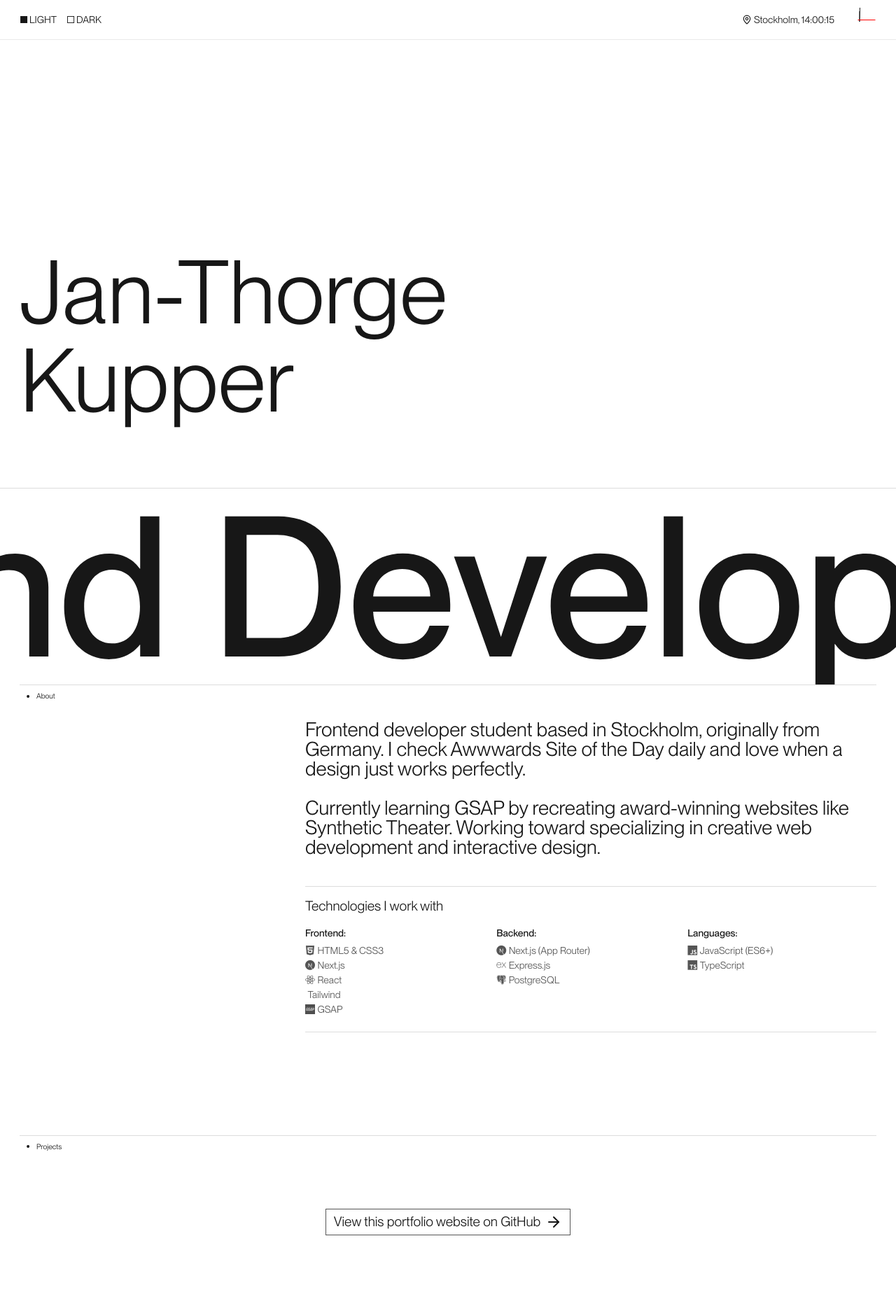
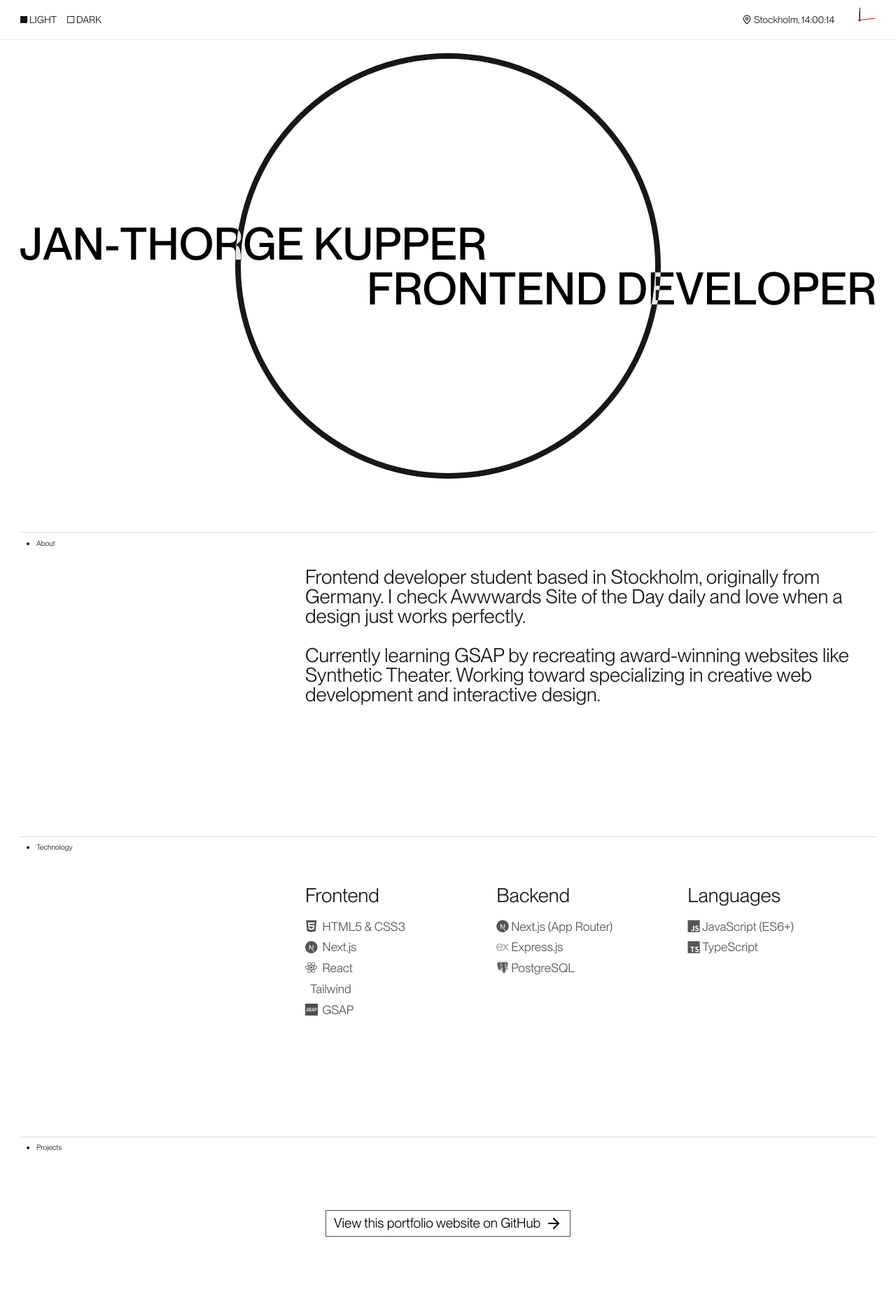
Before and after one commit to t-kupp/portfolio-v3, a Next.js app: page / in a window 1280 px wide. Shown: the top 1876 px of the page at 70% size. Built offline with nearby package versions, Linux system fonts and the light colour scheme; grey boxes are pictures that could not be loaded.

Commit message:
Refactor components and styles for improved layout and performance; add new TechnologySection and LandingGeometry components

```diff
--- a/app/globals.css
+++ b/app/globals.css
@@ -14,6 +14,7 @@
   --color-border: var(--border);
   --animate-hscroll: hscroll 20s linear infinite;
   --font-neueMontreal: "Neue Montreal", Helvetica, sans-serif;
+  --font-neueMontreal-mono: "Neue Montreal Mono", monospace;
 
   @keyframes hscroll {
     0% {
@@ -43,11 +44,6 @@ html {
   font-size: clamp(14px, 1vw, 22px);
 }
 
-h1 {
-  font-size: 9rem;
-  line-height: 1;
-}
-
 h4 {
   font-size: 2rem;
   line-height: 1;
@@ -64,14 +60,6 @@ textarea,
 label {
   font-size: 1.375rem;
   line-height: 1.5;
-}
-
-/* Mobile h1 scaling  */
-
-@media (max-width: 640px) {
-  h1 {
-    font-size: 5rem;
-  }
 }
 
 body {
--- a/app/page.js
+++ b/app/page.js
@@ -2,28 +2,16 @@
 
 import AboutSection from "@/components/AboutSection";
 import ContactSection from "@/components/ContactSection";
-import DotPlain from "@/components/DotPlain";
 import HeroSection from "@/components/HeroSection";
-import HorizontalScroller from "@/components/HorizontalScroller";
 import ProjectsSection from "@/components/ProjectsSections";
-import { motion } from "motion/react";
+import TechnologySection from "@/components/TechnologySection";
 
 export default function Home() {
   return (
-    <div>
-      <motion.div
-        initial={{ opacity: 0 }}
-        animate={{ opacity: 1 }}
-        transition={{
-          delay: 2.5,
-          duration: 0.6,
-        }}
-      >
-        {/* <DotPlain /> */}
-      </motion.div>
+    <div id="main" className="hidden">
       <HeroSection />
-      <HorizontalScroller />
       <AboutSection />
+      <TechnologySection />
       <ProjectsSection />
       <ContactSection />
     </div>
--- a/components/AboutSection.jsx
+++ b/components/AboutSection.jsx
@@ -2,7 +2,6 @@
 
 import Divider from "./Divider";
 import SectionHeadline from "./SectionHeadline";
-import TechStack from "./TechStack";
 
 export default function AboutSection() {
   return (
@@ -20,9 +19,6 @@ export default function AboutSection() {
           Synthetic Theater. Working toward specializing in creative web
           development and interactive design.
         </h4>
-        <Divider />
-        <TechStack />
-        <Divider />
       </div>
     </div>
   );
--- a/components/Cursor.jsx
+++ b/components/Cursor.jsx
@@ -27,7 +27,7 @@ export default function Cursor() {
 
   useGSAP(() => {
     function handleMouseMove(e) {
-      let offsetY = 11;
+      let offsetY = 13;
 
       const targetElements = document.elementsFromPoint(e.clientX, e.clientY);
 
@@ -62,7 +62,7 @@ export default function Cursor() {
   return (
     <div
       ref={cursorRef}
-      className={`${isHoveringClickable ? "h-0 w-0" : "h-2 w-2"} pointer-events-none fixed top-0 left-0 z-[9999] hidden -translate-x-2 rounded-full bg-white mix-blend-difference transition-[width,height] duration-200 md:block`}
+      className={`${isHoveringClickable ? "h-0 w-0" : "h-2 w-2"} pointer-events-none fixed top-0 left-0 z-[9999] hidden -translate-x-2.5 rounded-full bg-white mix-blend-difference transition-[width,height] duration-200 md:block`}
     />
   );
 }
--- a/components/HeroSection.jsx
+++ b/components/HeroSection.jsx
@@ -1,20 +1,52 @@
-import { motion } from "motion/react";
+import { useGSAP } from "@gsap/react";
+import gsap from "gsap";
+import { SplitText } from "gsap/SplitText";
+import LandingGeometry from "./LandingGeometry";
 
 export default function HeroSection() {
+  useGSAP(() => {
+    gsap.registerPlugin(SplitText);
+
+    const nameSplit = SplitText.create(".hero-name", {
+      type: "chars, words",
+      mask: "chars",
+    });
+    const craftSplit = SplitText.create(".hero-craft", {
+      type: "chars, words",
+      mask: "chars",
+    });
+
+    gsap.from(nameSplit.chars, {
+      x: 100,
+      stagger: 0.01,
+      delay: 3.5,
+      duration: 1,
+      ease: "power2",
+    });
+
+    gsap.from(
+      craftSplit.chars,
+      {
+        x: 100,
+        stagger: 0.01,
+        duration: 1,
+        ease: "power2",
+      },
+      "<+0.3",
+    );
+  });
+
   return (
-    <div className="flex min-h-[80vh] flex-col justify-end">
-      <motion.div
-        initial={{ opacity: 0, y: 20 }}
-        animate={{ opacity: 1, y: 0 }}
-        transition={{ delay: 1.8, duration: 0.5 }}
-        className="px-4 py-16 lg:px-8"
-      >
-        <h1 className="py-10">
-          Jan-Thorge
-          <br />
-          Kupper
+    <div className="relative -mt-[57px] flex h-[95vh] flex-col justify-center p-8">
+      <div className="absolute top-0 left-0 h-full w-full">
+        <LandingGeometry />
+      </div>
+      <div className="flex flex-col gap-4 text-[10vw] leading-none text-white uppercase mix-blend-difference lg:gap-0 lg:text-[5vw]">
+        <h1 className="hero-name font-medium">Jan-Thorge Kupper</h1>
+        <h1 className="hero-craft place-self-end font-medium">
+          Frontend Developer
         </h1>
-      </motion.div>
+      </div>
     </div>
   );
 }
--- /dev/null
+++ b/components/LandingGeometry.jsx
@@ -0,0 +1,75 @@
+import { useGSAP } from "@gsap/react";
+import gsap from "gsap";
+import { useRef } from "react";
+
+export default function LandingGeometry() {
+  const SHAPE_COUNT = 2;
+  const shapesRef = useRef([]);
+
+  useGSAP(() => {
+    let centerX = window.innerWidth / 2;
+    let centerY = window.innerHeight / 2;
+
+    const moveX = [];
+    const moveY = [];
+
+    for (let i = 0; i < SHAPE_COUNT; i++) {
+      moveX[i] = gsap.quickTo(shapesRef.current[i], "left", {
+        duration: 0.6,
+        ease: "power1",
+      });
+      moveY[i] = gsap.quickTo(shapesRef.current[i], "top", {
+        duration: 0.6,
+        ease: "power1",
+      });
+    }
+
+    const handleMouseMove = (e) => {
+      for (let i = 0; i < SHAPE_COUNT; i++) {
+        const divisor = 14 + i * 3;
+        moveX[i](centerX + (e.clientX - centerX) / divisor);
+        moveY[i](centerY + (e.clientY - centerY) / divisor);
+      }
+    };
+
+    const handleResize = () => {
+      if (window.innerWidth < 768) return;
+
+      centerX = window.innerWidth / 2;
+      centerY = window.innerHeight / 2;
+
+      for (let i = 0; i < SHAPE_COUNT; i++) {
+        moveX[i](centerX);
+        moveY[i](centerY);
+      }
+    };
+
+    window.addEventListener("mousemove", handleMouseMove);
+    window.addEventListener("resize", handleResize);
+
+    return () => {
+      window.removeEventListener("mousemove", handleMouseMove);
+      window.removeEventListener("resize", handleResize);
+    };
+  });
+
+  return (
+    <div className="relative flex h-full w-full items-center justify-center">
+      {[...Array(SHAPE_COUNT)].map((shape, i) => {
+        return (
+          <div
+            key={i}
+            ref={(el) => (shapesRef.current[i] = el)}
+            style={{
+              width: `calc(min(80vw, 80vh) - max(1vw, 2vh) * ${SHAPE_COUNT + i})`,
+              height: `calc(min(80vw, 80vh) - max(1vw, 2vh) * ${SHAPE_COUNT + i})`,
+              backgroundColor:
+                i % 2 === 0 ? "var(--foreground)" : "var(--background)",
+            }}
+            className="absolute top-1/2 left-1/2 -translate-1/2 rounded-full transition-colors"
+          ></div>
+        );
+      })}
+    </div>
+  );
+}
--- a/components/LinkButton.jsx
+++ b/components/LinkButton.jsx
@@ -3,15 +3,24 @@ import { ArrowRight } from "lucide-react";
 export default function LinkButton({ title, href, className }) {
   return (
     <a
-      target="_blank"
+      href={href}
       className={
         className +
-        " group text-foreground hover:bg-foreground hover:text-background border-border group flex items-center justify-between gap-2 border-b px-3 py-1 transition-[background-color,color,border-color] duration-500 hover:!duration-200"
+        " group border-border relative gap-x-2 overflow-hidden border-b px-3 py-1"
       }
-      href={href}
     >
-      <p>{title}</p>
-      <ArrowRight className="transition-transform duration-200 group-hover:translate-x-1" />
+      <div className="bg-foreground absolute bottom-0 left-1/2 h-0 w-0 -translate-x-1/2 transition-[height,width] duration-200 ease-in-out group-hover:h-full group-hover:w-full"></div>
+      <div
+        className={
+          (href ? "text-white" : "text-white/50") +
+          " flex items-center justify-between gap-x-2 transition-colors"
+        }
+      >
+        <p className="mix-blend-difference">{title}</p>
+        {href && (
+          <ArrowRight className="mix-blend-difference transition-transform group-hover:translate-x-2" />
+        )}
+      </div>
     </a>
   );
 }
--- a/components/LoadingScreen.jsx
+++ b/components/LoadingScreen.jsx
@@ -1,61 +1,83 @@
 "use client";
 
-import { motion } from "motion/react";
-import { useEffect } from "react";
+import { useGSAP } from "@gsap/react";
+import gsap from "gsap";
+import { useRef, useState } from "react";
 
 export default function LoadingScreen() {
-  // Robust solution to prevent scrolling during loading screen
-  // Extensive code needed to work with smooth-scroll library
-  useEffect(() => {
-    // Store original body styles
-    const originalStyle = window.getComputedStyle(document.body);
-    const originalOverflow = originalStyle.overflow;
-    const originalPosition = originalStyle.position;
-    const originalWidth = originalStyle.width;
-    const originalTop = originalStyle.top;
-    const originalScrollY = window.scrollY;
+  const [progress, setProgress] = useState(0);
+  const loadingScreen = useRef(null);
+  const progressRef = useRef(null);
+  const leftLine = useRef(null);
+  const rightLine = useRef(null);
+  const topHalf = useRef(null);
+  const bottomHalf = useRef(null);
 
-    // Disable scrolling when component mounts
-    document.body.style.overflow = "hidden";
-    document.body.style.position = "fixed";
-    document.body.style.top = `-${originalScrollY}px`;
+  useGSAP(() => {
+    const tl = gsap.timeline({
+      onComplete: () => {
+        const main = document.getElementById("main");
+        main.classList.remove("hidden");
+        loadingScreen.current.classList.add("hidden");
+      },
+    });
 
-    // Enable scrolling after animation completes
-    const timer = setTimeout(() => {
-      document.body.style.overflow = originalOverflow;
-      document.body.style.position = originalPosition;
-      document.body.style.top = originalTop;
+    const lines = gsap.to([leftLine.current, rightLine.current], {
+      scaleX: 1,
+      ease: "power2.out",
+      duration: 3,
+      onUpdate: () => {
+        const easedProgress = gsap.parseEase("power2.out")(lines.progress());
+        setProgress(Math.round(easedProgress * 100));
+      },
+    });
+    tl.add(lines);
+    tl.to(
+      [leftLine.current, rightLine.current, progressRef.current],
+      { opacity: 0, duration: 0.25, filter: "blur(3px)" },
+      ">",
+    );
 
-      // Restore scroll position
-      window.scrollTo(0, originalScrollY);
-    }, 2200);
+    tl.to(
+      topHalf.current,
+      { yPercent: -100, ease: "expo.in", duration: 0.5 },
+      "<",
+    );
 
-    // Cleanup function
-    return () => {
-      clearTimeout(timer);
-      document.body.style.overflow = originalOverflow;
-      document.body.style.position = originalPosition;
-      document.body.style.top = originalTop;
-      window.scrollTo(0, originalScrollY);
-    };
-  }, []);
+    tl.to(
+      bottomHalf.current,
+      { yPercent: 100, ease: "expo.in", duration: 0.5 },
+      "<",
+    );
+  });
 
   return (
-    <motion.div
-      initial={{ y: 0 }}
-      animate={{ y: "-100%" }}
-      transition={{ delay: 1.4, duration: 0.3, ease: "easeInOut" }}
-      className="fixed top-0 left-0 z-[100] flex h-screen w-screen flex-col items-center justify-center bg-black text-white"
+    <div
+      ref={loadingScreen}
+      className="fixed top-0 left-0 z-[9999] h-screen w-screen"
     >
-      <h4 className="mb-1">Jan-Thorge Kupper</h4>
-      <p className="text-gray-400">// Portfolio</p>
-
-      <motion.div
-        initial={{ y: 0 }}
-        animate={{ y: "-100%" }}
-        transition={{ delay: 1, duration: 0.5, ease: "easeInOut" }}
-        className="fixed top-[100vh] left-0 h-screen w-screen border-b border-black bg-white mix-blend-difference"
-      />
-    </motion.div>
+      <div ref={topHalf} className="h-1/2 w-full bg-black"></div>
+      <div className="absolute top-1/2 flex w-full -translate-y-1/2 items-center gap-4">
+        <div className="w-full">
+          <div
+            ref={leftLine}
+            className="h-[2px] origin-right scale-x-0 bg-white"
+          ></div>
+        </div>
+        <p
+          ref={progressRef}
+          className="font-neueMontreal-mono !text-7xl text-white"
+        >
+          {progress}
+        </p>
+        <div className="w-full">
+          <div
+            ref={rightLine}
+            className="h-[2px] origin-left scale-x-0 bg-white"
+          ></div>
+        </div>
+      </div>
+      <div ref={bottomHalf} className="h-1/2 w-full bg-black"></div>
+    </div>
   );
 }
--- a/components/ProjectsSections.jsx
+++ b/components/ProjectsSections.jsx
@@ -1,13 +1,13 @@
 "use client";
 
+import { useTheme } from "@/context/ThemeContext";
+import { projectsData } from "@/util/projectData";
+import { motion } from "motion/react";
+import { useEffect, useState } from "react";
 import Divider from "./Divider";
+import LinkButton from "./LinkButton";
+import ProjectBadges from "./ProjectBadges";
 import SectionHeadline from "./SectionHeadline";
-import { projectsData } from "@/util/projectData";
-import LinkButton from "./LinkButton";
-import { motion } from "motion/react";
-import { useTheme } from "@/context/ThemeContext";
-import { useState, useEffect } from "react";
-import ProjectBadges from "./ProjectBadges";
 
 export default function ProjectsSection() {
   return (
@@ -83,7 +83,7 @@ function ProjectCard({ project, alignment, comingSoon }) {
               href={""}
               title={"Coming soon..."}
               className={
-                "pointer-events-none w-full cursor-not-allowed text-nowrap opacity-50"
+                "pointer-events-none w-full cursor-not-allowed text-nowrap"
               }
             />
           ) : (
--- a/components/TechStack.jsx
+++ b/components/TechStack.jsx
@@ -4,22 +4,20 @@ import Image from "next/image";
 export default function TechStack() {
   return (
     <div className={`py-3`}>
-      <p className="flex items-center justify-between py-1">
-        Technologies I work with
-      </p>
       <div className="mt-3 mb-3">
-        <div className="grid grid-cols-3 gap-1">
-          <div>
-            <p className="mb-1 !text-[1rem] font-medium">Frontend:</p>
+        <div className="grid grid-cols-2 gap-x-1 gap-y-10 lg:grid-cols-3">
+          {/* Frontend  */}
+          <div className="flex flex-col gap-1">
+            <h4 className="mb-4">Frontend</h4>
             {techStackData.frontend.map((item, index) => (
               <div
-                className="text-foreground-muted flex items-center gap-1"
+                className="text-foreground-muted flex items-center gap-2"
                 key={index}
               >
                 {item.deviconName ? (
-                  <i className={item.deviconName + " !text-[1rem]"}></i>
+                  <i className={item.deviconName + " !text-[1.25rem]"}></i>
                 ) : (
-                  <div className="aspect-square w-[1rem] opacity-75 mix-blend-difference grayscale invert">
+                  <div className="aspect-square w-[1.25rem] opacity-75 mix-blend-difference grayscale invert">
                     <Image
                       className="h-full w-full"
                       width={128}
@@ -29,32 +27,34 @@ export default function TechStack() {
                     />
                   </div>
                 )}
-                <p className="!text-[1rem]">{item.name}</p>
+                <p className="!text-[1.25rem]">{item.name}</p>
               </div>
             ))}
           </div>
-          <div>
-            <p className="mb-1 !text-[1rem] font-medium">Backend:</p>
+          {/* Backend  */}
+          <div className="flex flex-col gap-1">
+            <h4 className="mb-4">Backend</h4>
 
             {techStackData.backend.map((item, index) => (
               <div
                 className="text-foreground-muted flex items-center gap-1"
                 key={index}
               >
-                <i className={item.deviconName + " !text-[1rem]"}></i>
-                <p className="!text-[1rem]">{item.name}</p>
+                <i className={item.deviconName + " !text-[1.25rem]"}></i>
+                <p className="!text-[1.25rem]">{item.name}</p>
               </div>
             ))}
           </div>
-          <div>
-            <p className="mb-1 !text-[1rem] font-medium">Languages:</p>
+          {/* Languages  */}
+          <div className="flex flex-col gap-1">
+            <h4 className="mb-4">Languages</h4>
             {techStackData.languages.map((item, index) => (
               <div
                 className="text-foreground-muted flex items-center gap-1"
                 key={index}
               >
-                <i className={item.deviconName + " !text-[1rem]"}></i>
-                <p className="!text-[1rem]">{item.name}</p>
+                <i className={item.deviconName + " !text-[1.25rem]"}></i>
+                <p className="!text-[1.25rem]">{item.name}</p>
               </div>
             ))}
           </div>
--- /dev/null
+++ b/components/TechnologySection.jsx
@@ -0,0 +1,17 @@
+"use client";
+
+import Divider from "./Divider";
+import SectionHeadline from "./SectionHeadline";
+import TechStack from "./TechStack";
+
+export default function TechnologySection() {
+  return (
+    <div className="bg-background flex flex-col px-4 pb-42 transition-colors duration-500 lg:px-8">
+      <Divider />
+      <SectionHeadline title={"Technology"} />
+      <div className="w-full self-end sm:w-2/3">
+        <TechStack />
+      </div>
+    </div>
+  );
+}
```
Also changed, not shown: app/layout.js (+4 -5 lines).
